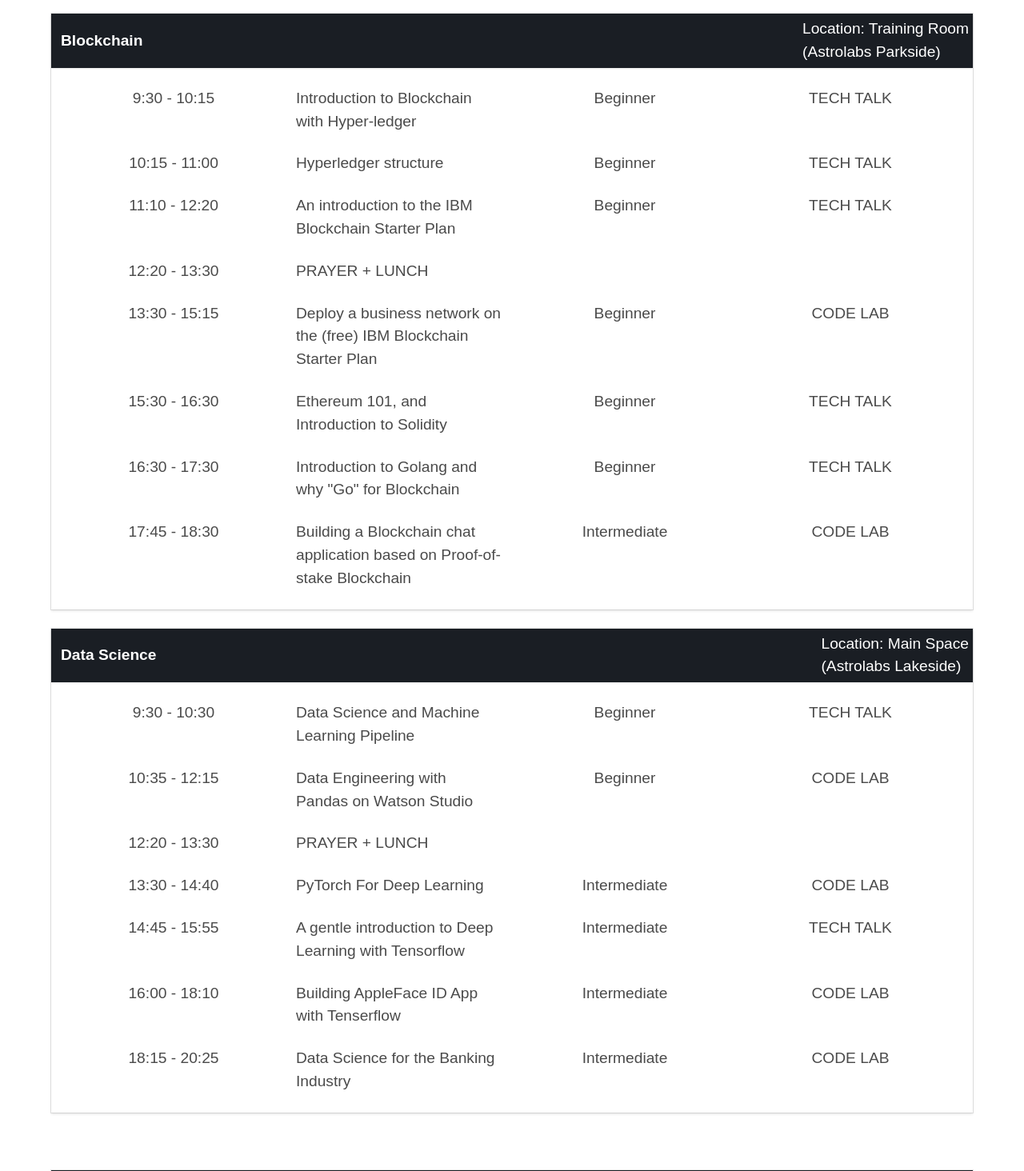
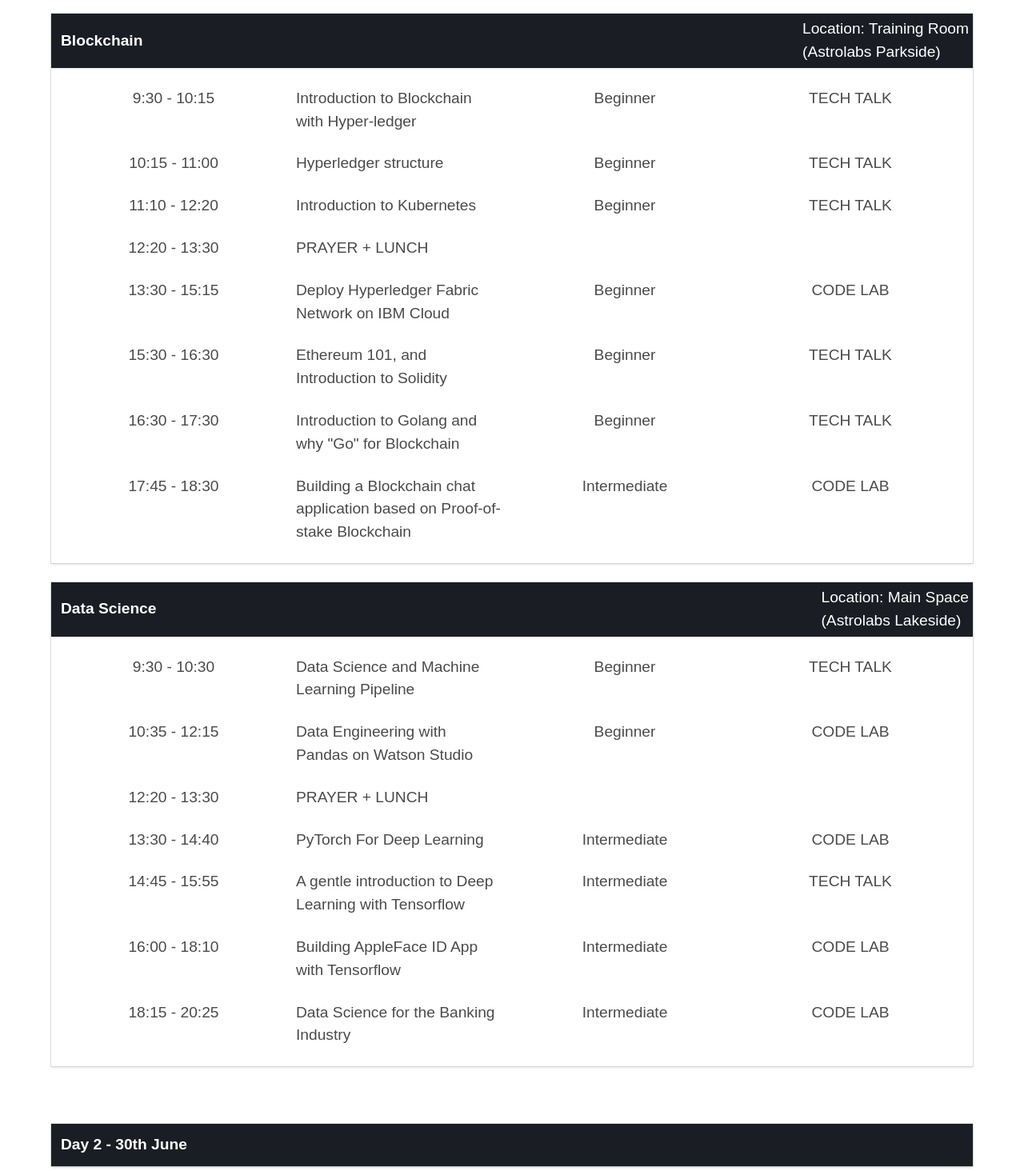
Before and after one commit to sudoalgorithm/IBM-Cloud-DevFest-2018-Website, a Flask app: page / in a window 1280 px wide. Shown: the part 1937-3401 px from the top of the page at 80% size. Run offline with Flask 2, Linux system fonts and the light colour scheme; some libraries are stand-ins or nearby versions.

Commit message:
Changes to the blockchain agenda

```diff
--- a/templates/index.html
+++ b/templates/index.html
@@ -8,7 +8,6 @@
     <meta name="description" content="IBM Cloud DevFest is a large, developer event happening in Dubai, UAE focused on community building and learning about IBM technologies. Each DevFest is inspired by and uniquely tailored to the needs of the developer community that hosts it. DevFest is powered by a shared belief that when developers come together to exchange ideas, amazing things can happen.">
     <meta name="keywords" content="devfest, devfest-2018, developer event, hackathon, coding event, programming event, ibm, mlh, major league hacking, dubai, uae, united arab emirates, DU, AE, developer festival, tech talk, workshops, coding, programming">
     <title>DevFest 2018</title>
-
     <link rel="stylesheet" type="text/css" href="{{ url_for('static', filename='css/normalize.css') }}">
     <link rel="stylesheet" type="text/css" href="{{ url_for('static', filename='css/bulma.min.css') }}">
     <script defer src="https://use.fontawesome.com/releases/v5.0.7/js/all.js"></script>
@@ -130,7 +129,7 @@
                                 <p class="has-text-centered">11:10 - 12:20</p>
                             </div>
                             <div class="column">
-                                <p>An introduction to the IBM Blockchain Starter Plan</p>
+                                <p>Introduction to Kubernetes</p>
                             </div>
                             <div class="column">
                                 <p class="has-text-centered">Beginner</p>
@@ -158,7 +157,7 @@
                                 <p class="has-text-centered">13:30 - 15:15</p>
                             </div>
                             <div class="column">
-                                <p>Deploy a business network on the (free) IBM Blockchain Starter Plan</p>
+                                <p>Deploy Hyperledger Fabric Network on IBM Cloud</p>
                             </div>
                             <div class="column">
                                 <p class="has-text-centered">Beginner</p>
@@ -296,7 +295,7 @@
                                 <p class="has-text-centered">16:00 - 18:10</p>
                             </div>
                             <div class="column">
-                                <p>Building AppleFace ID App with Tenserflow</p>
+                                <p>Building AppleFace ID App with Tensorflow</p>
                             </div>
                             <div class="column">
                                 <p class="has-text-centered">Intermediate</p>
```
Also changed, not shown: 2 other files.
